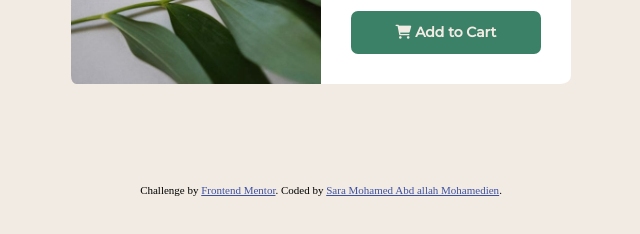
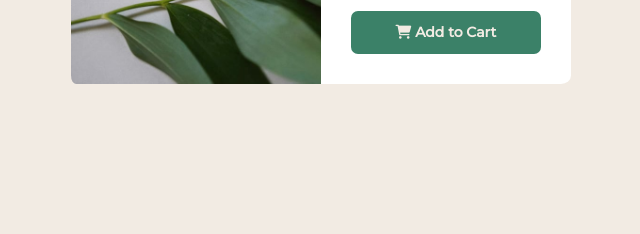
Before and after one commit to saramohamed124/Product-preview-card-component, a plain HTML site: page index.html in a window 1280 px wide. Shown: the part 440-674 px from the top of the page, without its empty margins (319-959 px from the left). Drawn offline with Linux system fonts and the light colour scheme.

Commit message:
Update index.html

```diff
--- a/index.html
+++ b/index.html
@@ -43,10 +43,7 @@
       <button><i class="fa-regular fa-cart-shopping"></i> Add to Cart</button>
     </div>
   </div>
-  <div class="attribution">
-    Challenge by <a href="https://www.frontendmentor.io?ref=challenge" target="_blank">Frontend Mentor</a>.
-    Coded by <a href="https://github.com/saramohamed124" target="_blank">Sara Mohamed Abd allah Mohamedien</a>.
-  </div>
+
 </body>
 
 </html>
```
